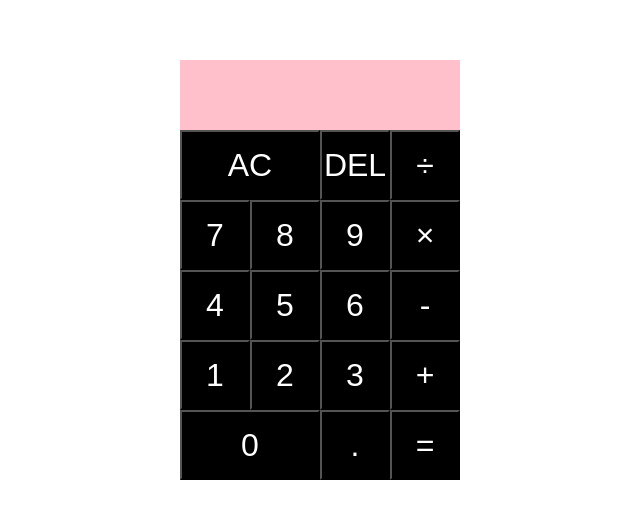
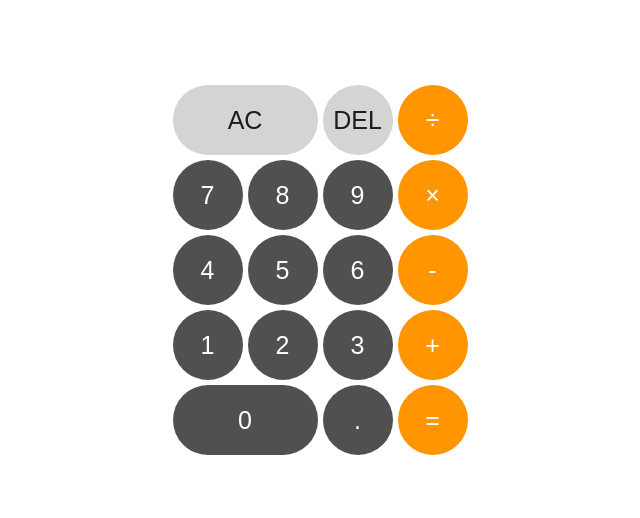
Before and after one commit to iKarans/iCalculator, a plain HTML site: page index.html in a window 1280 px wide. Shown: the part 130-648 px from the top of the page, without its empty margins (320-960 px from the left). Drawn offline with Linux system fonts and the light colour scheme.

Commit message:
made calc look like apple's

```diff
--- a/index.html
+++ b/index.html
@@ -4,32 +4,34 @@
     <meta charset="UTF-8">
     <meta http-equiv="X-UA-Compatible" content="IE=edge">
     <meta name="viewport" content="width=device-width, initial-scale=1.0">
-    <title>iCalculator</title>
+    <title>please don't sue me timmy</title>
     <link rel="stylesheet" href="scss/main.css">
 </head>
 <body>
     <main class="calculator">
         <div class="calculator__display">
         </div>
-        <button class="calculator__AC">AC</button>
-        <button class="calculator__DEL">DEL</button>
-        <button class="calculator__operator calculator__÷operator">÷</button>
-        <button class="calculator__number">7</button>
-        <button class="calculator__number">8</button>
-        <button class="calculator__number">9</button>
-        <button class="calculator__operator calculator__xoperator">×</button>
-        <button class="calculator__number">4</button>
-        <button class="calculator__number">5</button>
-        <button class="calculator__number">6</button>
-        <button class="calculator__operator calculator__-operator">-</button>
-        <button class="calculator__number">1</button>
-        <button class="calculator__number">2</button>
-        <button class="calculator__number">3</button>
-        <button class="calculator__operator calculator__+operator">+</button>
-        <button class="calculator__number calculator__number0">0</button>
-        <button class="calculator__number">.</button>
-        <button class="calculator__equals">=</button>
+        <button class="calculator__AC calculator__btn">AC</button>
+        <button class="calculator__DEL calculator__btn">DEL</button>
+        <button class="calculator__operator calculator__btn">÷</button>
+        <button class="calculator__number calculator__btn">7</button>
+        <button class="calculator__number calculator__btn">8</button>
+        <button class="calculator__number calculator__btn">9</button>
+        <button class="calculator__operator calculator__btn">×</button>
+        <button class="calculator__number calculator__btn">4</button>
+        <button class="calculator__number calculator__btn">5</button>
+        <button class="calculator__number calculator__btn">6</button>
+        <button class="calculator__operator calculator__btn">-</button>
+        <button class="calculator__number calculator__btn">1</button>
+        <button class="calculator__number calculator__btn">2</button>
+        <button class="calculator__number calculator__btn">3</button>
+        <button class="calculator__operator calculator__btn">+</button>
+        <button class="calculator__number calculator__number0 calculator__btn">0</button>
+        <button class="calculator__numbe calculator__btn">.</button>
+        <button class="calculator__equals calculator__btn">=</button>
+
     </main>
+
     <script src="app.js"></script>
 </body>
 </html>
--- a/scss/components.scss
+++ b/scss/components.scss
@@ -1,30 +1,51 @@
+body {
+    background-color: white;
+}
+
 .calculator {
-    button {
-        outline: none;
-        font-size: 32px;
-        background-color: black;
+    &__display {
+        color: black;
+        display: flex;
+        align-items: flex-end;
+        justify-content: flex-start;
+        flex-wrap: wrap;
+        padding: 10px;
+        font-size: 50px;
+        word-wrap: break-word;
+        word-break: break-all;
+        grid-column: 1 / 5;
+    }
+    &__btn {
+        border: none;
+        font-size: 25px;
+        background-color: #505050;
         color: white;
-        // border-radius: 50%;
+        border-radius: 50%;
     }
     button:hover {
         opacity: 0.8;
     }
-    &__display {
-        grid-column: 1 / 5;
+    &__operator {
+        background-color: #FF9500;
     }
+
+    &__equals {
+        background-color: #FF9500;
+    }
+
     &__AC {
         grid-column: 1 / 3;
+        color: #1C1C1C;
+        background-color: #D4D4D2;
+        border-radius: 100px;
     }
+    &__DEL {
+        color: #1C1C1C;
+        background-color: #D4D4D2;
+    }
+
     &__number0 {
         grid-column: 1 / 3;
-    }
-    &__display{
-        background-color: pink;
-        display: flex;
-        align-items: flex-end;
-        justify-content: flex-end;
-        padding: 10px;
-        font-size: 32px;
-
+        border-radius: 100px;
     }
 }
--- a/scss/layouts.scss
+++ b/scss/layouts.scss
@@ -1,10 +1,11 @@
 .calculator {
-    width: 90%;
+    width: 95%;
     margin: auto;
     display: grid;
     justify-content: center;
     align-content: center;
     min-height: 100vh;
-    grid-template-columns: 70px 70px 70px 70px;
-    grid-template-rows: 70px 70px 70px 70px 70px 70px;
+    grid-template-columns: repeat(4, 70px);
+    grid-template-rows: minmax(70px, auto) repeat(6, 70px);
+    grid-gap: 5px;
 }
```
Also changed, not shown: scss/main.css.
